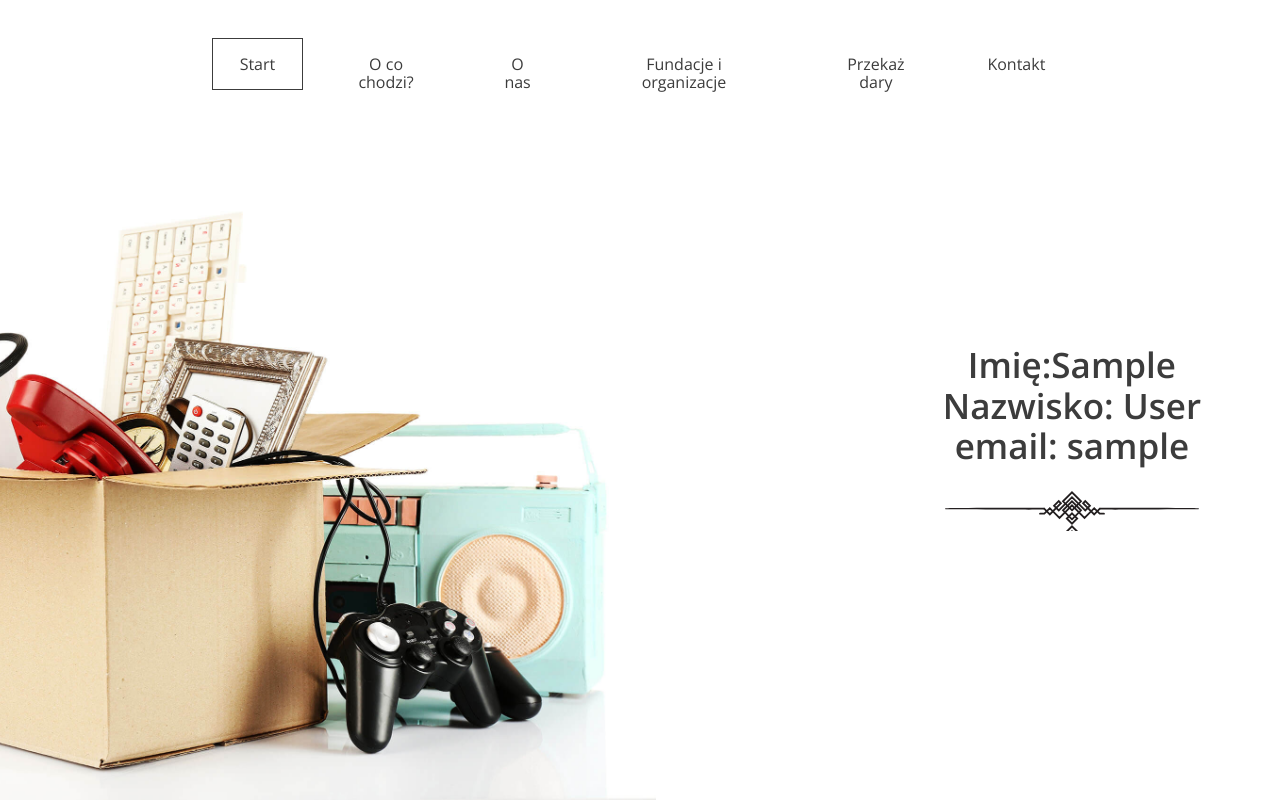
After one commit to KostiantynFrolov/freely_given, a Django app: page /user/ in a window 1280 px wide. The commit adds this page. Run offline with Django 4.2, Linux system fonts and the light colour scheme; the visitor is signed in with stand-in values (Sample User, id 1).

Commit message:
Add user page

```diff
--- a/app/templates/form-confirmation.html
+++ b/app/templates/form-confirmation.html
@@ -11,7 +11,7 @@
           <li class="logged-user">
             Witaj {{ user.username }}
             <ul class="dropdown">
-              <li><a href="#">Profil</a></li>
+              <li><a href="{% url 'user' %}">Profil</a></li>
               <li><a href="#">Moje zbiórki</a></li>
               <li><a href="{% url 'logout' %}">Wyloguj</a></li>
             </ul>
--- a/app/templates/form.html
+++ b/app/templates/form.html
@@ -12,7 +12,7 @@
             <li class="logged-user">
               Witaj {{ user.username }}
                 <ul class="dropdown">
-                  <li><a href="#">Profil</a></li>
+                  <li><a href="{% url 'user' %}">Profil</a></li>
                   <li><a href="#">Ustawienia</a></li>
                     {% if user.is_superuser %}
                     <li><a href="{% url 'admin:index' %}">Panel administracyjny</a></li>
--- /dev/null
+++ b/app/templates/user.html
@@ -0,0 +1,41 @@
+{% load static %}
+
+<!DOCTYPE html>
+<html lang="pl">
+  <head>
+    <meta charset="UTF-8" />
+    <meta name="viewport" content="width=device-width, initial-scale=1.0" />
+    <meta http-equiv="X-UA-Compatible" content="ie=edge" />
+    <title>{% block title %}{% endblock title %}</title>
+    <link rel="stylesheet" href="{% static 'css/style.css' %}" />
+  </head>
+  <body>
+    <header class="header--main-page">
+      <nav class="container container--70">
+        <ul class="nav--actions">
+        </ul>
+
+        <ul>
+          <li><a href="{% url 'landing_page' %}" class="btn btn--without-border active">Start</a></li>
+          <li><a href="{% url 'landing_page' %}#steps" class="btn btn--without-border">O co chodzi?</a></li>
+          <li><a href="{% url 'landing_page' %}#about-us" class="btn btn--without-border">O nas</a></li>
+          <li><a href="{% url 'landing_page' %}#help" class="btn btn--without-border">Fundacje i organizacje</a></li>
+          <li><a href="{% url 'add_donation' %}" class="btn btn--without-border">Przekaż dary</a></li>
+          <li><a href="{% url 'landing_page' %}#contact" class="btn btn--without-border">Kontakt</a></li>
+        </ul>
+      </nav>
+
+      <div class="slogan container container--90">
+        <h2>
+          {% if user.first_name %}
+            Imię:{{ user.first_name }}<br>
+          {% endif %}
+          {% if user.last_name %}
+            Nazwisko: {{ user.last_name }}<br>
+          {% endif %}
+          email: {{ user.username }}
+      </h2>
+    </div>
+    </header>
+  </body>
+</html>
--- a/app/urls.py
+++ b/app/urls.py
@@ -1,10 +1,12 @@
 from django.urls import path
-from .views import LandingPageView, AddDonationView, LoginView, RegisterView, LogoutView
+from .views import (LandingPageView, AddDonationView, LoginView, RegisterView,
+                    LogoutView, UserView)
 
 urlpatterns = [
     path("", LandingPageView.as_view(), name="landing_page"),
     path("add-donation/", AddDonationView.as_view(), name="add_donation"),
     path("login/", LoginView.as_view(), name="login"),
     path("register/", RegisterView.as_view(), name="register"),
-    path("logout/", LogoutView.as_view(), name="logout")
+    path("logout/", LogoutView.as_view(), name="logout"),
+    path("user/", UserView.as_view(), name="user")
 ]
--- a/app/views.py
+++ b/app/views.py
@@ -7,7 +7,7 @@ from django.http import HttpResponse
 from django.shortcuts import render, redirect
 from django.urls import reverse_lazy
 from django.views import View
-from django.views.generic import CreateView
+from django.views.generic import CreateView, TemplateView
 from .forms import RegisterForm, LoginForm
 from .models import Donation, Institution, Category
 
@@ -89,3 +89,8 @@ class LogoutView(LoginRequiredMixin, View):
     def get(self, request, *args, **kwargs):
         logout(request)
         return redirect("landing_page")
+
+
+class UserView(LoginRequiredMixin, TemplateView):
+    login_url = "login"
+    template_name = "user.html"
```
